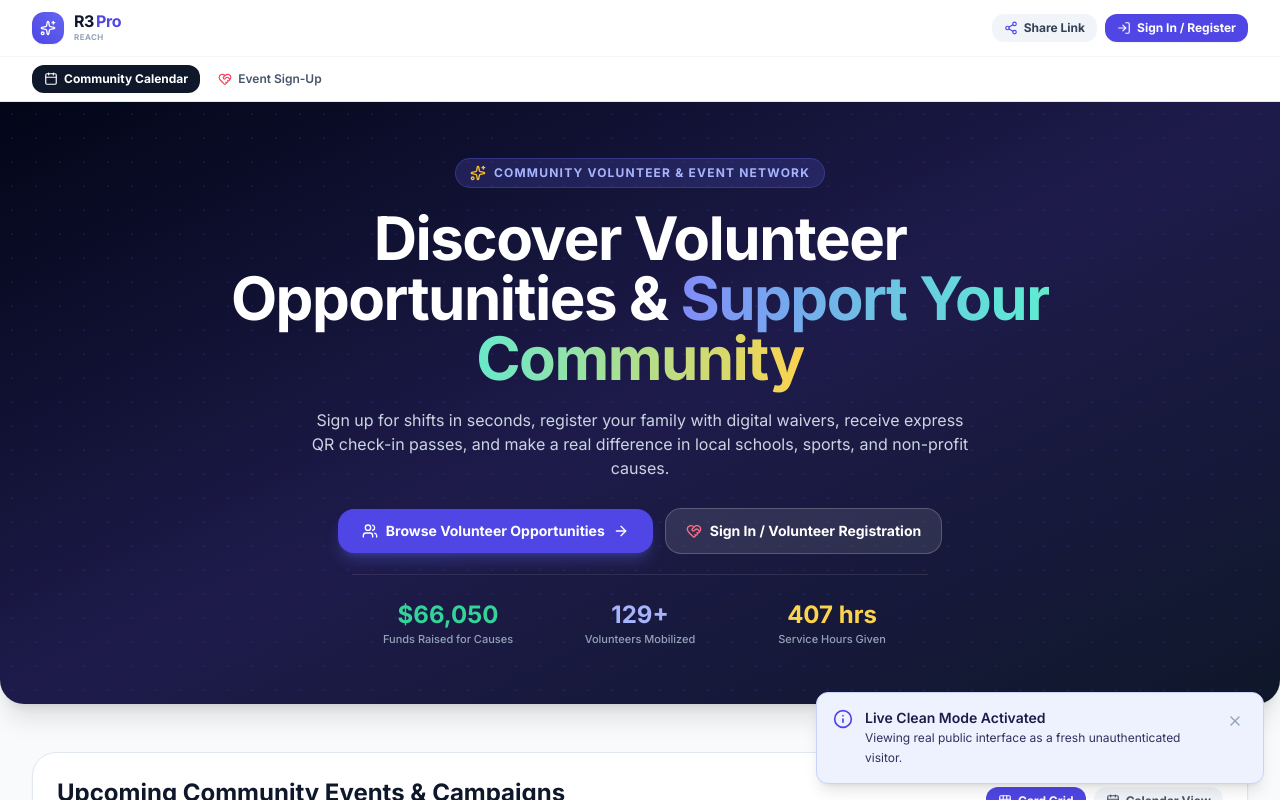
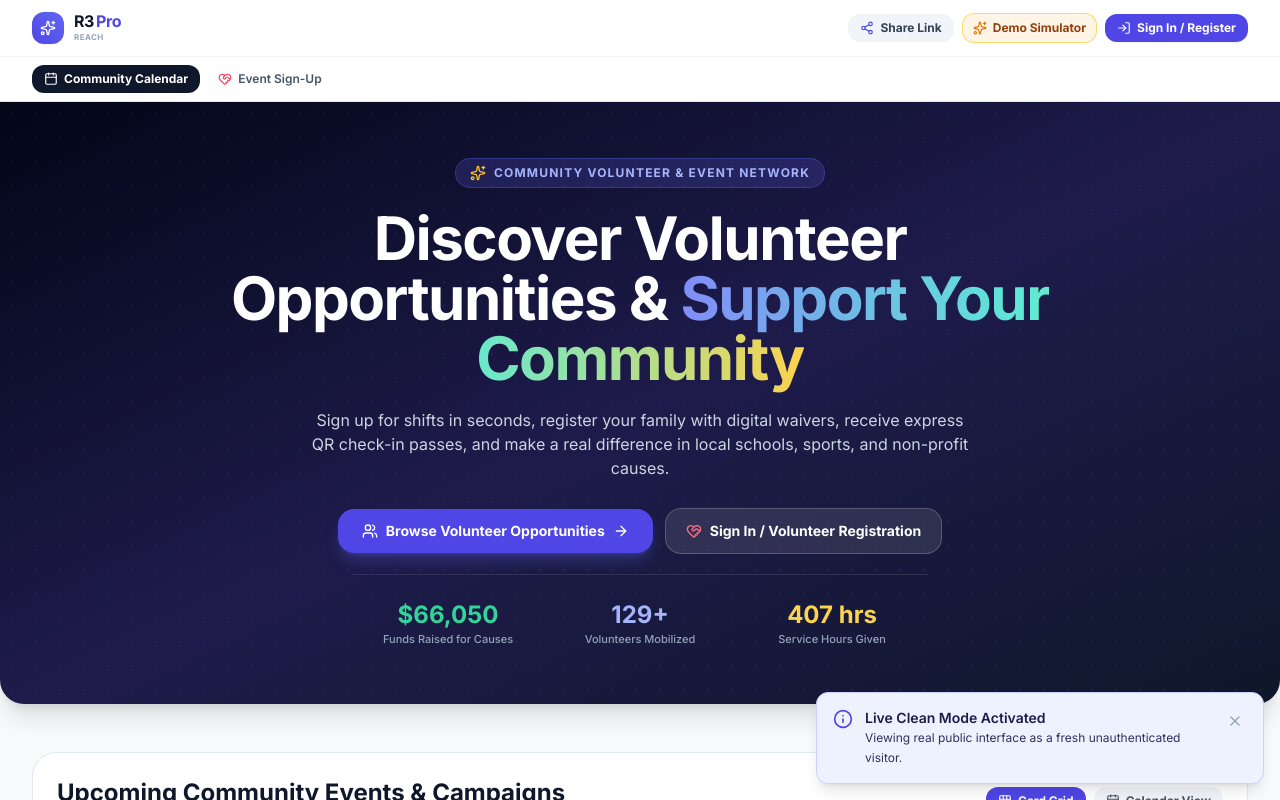
Before and after one commit to patchenu/R3Pro, a React (Vite) app: page / in a window 1280 px wide. Both pictures are taken after a click on the button "Live Mode". Shown: the top 800 px of the page. Built offline with nearby package versions, Linux system fonts and the light colour scheme.

Commit message:
feat(auth): enforce strict RBAC tab filtering in Live Mode on logout, retain full Demo Simulator feature showcase, and enable seamless 1-click mode switching

```diff
--- a/src/App.tsx
+++ b/src/App.tsx
@@ -24,7 +24,7 @@ import { AdminObservabilityHub } from './components/admin/AdminObservabilityHub'
 import { ImpersonationCommandPalette } from './components/admin/ImpersonationCommandPalette';
 
 const MainLayout: React.FC = () => {
-  const { activeRole, switchEvent, switchOrganization, isAuthenticated, isImpersonating, toggleCommandPalette } = useApp();
+  const { activeRole, switchEvent, switchOrganization, isAuthenticated, isDemoMode, isImpersonating, toggleCommandPalette } = useApp();
   const [activeTab, setActiveTab] = useState<string>('discovery_hub');
   const [isEventBuilderOpen, setIsEventBuilderOpen] = useState(false);
   const [isOrgWizardOpen, setIsOrgWizardOpen] = useState(false);
@@ -33,6 +33,16 @@ const MainLayout: React.FC = () => {
   const [showRoleSimulator, setShowRoleSimulator] = useState(true);
   const [isLegalModalOpen, setIsLegalModalOpen] = useState(false);
   const [activeLegalTab, setActiveLegalTab] = useState<LegalDocType>('terms');
+
+  // Guard against unauthenticated access to internal workspace tabs in live mode
+  useEffect(() => {
+    if (!isAuthenticated && !isDemoMode) {
+      const internalTabs = ['planner_dashboard', 'lead_portal', 'org_admin_view', 'admin_observability', 'vendor_portal', 'gap_analysis', 'reports_center', 'marketing_hub', 'kiosk_mode'];
+      if (internalTabs.includes(activeTab)) {
+        setActiveTab('discovery_hub');
+      }
+    }
+  }, [isAuthenticated, isDemoMode, activeTab]);
 
   const handleOpenLegal = (doc: LegalDocType) => {
     setActiveLegalTab(doc);
--- a/src/components/common/Navbar.tsx
+++ b/src/components/common/Navbar.tsx
@@ -22,7 +22,7 @@ export const Navbar: React.FC<NavbarProps> = ({
 }) => {
   const {
     currentOrg, currentEvent, organizations, events,
-    activeRole, currentUser, isAuthenticated, isDemoMode, approvalRequests, isAppAdmin,
+    activeRole, currentUser, isAuthenticated, isDemoMode, toggleDemoMode, approvalRequests, isAppAdmin,
     switchOrganization, switchEvent, openCommandPalette, showToast
   } = useApp();
 
@@ -30,10 +30,17 @@ export const Navbar: React.FC<NavbarProps> = ({
   const [isOrgWizardOpen, setIsOrgWizardOpen] = useState(false);
   const [isAuthModalOpen, setIsAuthModalOpen] = useState(false);
 
-  const isOrgAdmin = activeRole === 'org_admin' || currentUser.role === 'org_admin';
-  const isSuperAdmin = isAppAdmin || isOrgAdmin;
-  const isPlannerOrAdmin = isSuperAdmin || activeRole === 'event_planner' || currentUser.role === 'event_planner';
-  const isLeadOrAdmin = isPlannerOrAdmin || activeRole === 'committee_lead' || currentUser.role === 'committee_lead';
+  // Permissions are strictly guarded by authentication status in Live Mode (or active role in Demo Mode)
+  const isUserAuthenticated = isDemoMode || isAuthenticated;
+  const isOrgAdmin = isUserAuthenticated && (activeRole === 'org_admin' || currentUser.role === 'org_admin');
+  const isSuperAdmin = isUserAuthenticated && (isAppAdmin || isOrgAdmin);
+  const isPlanner = isUserAuthenticated && (activeRole === 'event_planner' || currentUser.role === 'event_planner');
+  const isPlannerOrAdmin = isSuperAdmin || isPlanner;
+  const isLead = isUserAuthenticated && (activeRole === 'committee_lead' || currentUser.role === 'committee_lead');
+  const isLeadOrAdmin = isPlannerOrAdmin || isLead;
+  const isVendor = isUserAuthenticated && (activeRole === 'vendor' || currentUser.role === 'vendor');
+  const isKiosk = isUserAuthenticated && (activeRole === 'kiosk' || currentUser.role === 'kiosk');
+
   // Context selectors only appear in Demo Simulator sandbox, never in clean Live mode
   const showContextSelectors = isDemoMode;
 
@@ -165,6 +172,19 @@ export const Navbar: React.FC<NavbarProps> = ({
                 >
                   <Plus className="w-3.5 h-3.5" />
                   <span className="hidden sm:inline">New Event</span>
+                </button>
+              )}
+
+              {/* Demo Mode Launcher (Visible in Live Mode to enter interactive demo sandbox) */}
+              {!isDemoMode && (
+                <button
+                  onClick={() => toggleDemoMode(true)}
+                  className="flex items-center gap-1.5 bg-amber-500/10 hover:bg-amber-500/20 text-amber-800 border border-amber-300/80 px-2.5 py-1.5 rounded-xl text-xs font-bold transition cursor-pointer shadow-xs"
+                  title="Switch to Demo Simulator Sandbox to explore all 6 roles and sample campaigns"
+                >
+                  <Sparkles className="w-3.5 h-3.5 text-amber-600" />
+                  <span className="hidden sm:inline">Demo Simulator</span>
+                  <span className="sm:hidden">Demo</span>
                 </button>
               )}
 
--- a/src/context/AppContext.tsx
+++ b/src/context/AppContext.tsx
@@ -457,19 +457,33 @@ export const AppProvider: React.FC<{ children: React.ReactNode }> = ({ children
     phone: '',
     role: 'volunteer',
     orgId: '',
-    isRegisteredUser: false
+    isRegisteredUser: false,
+    isAppAdmin: false
   };
 
   const currentOrg = data.organizations.find((o: Organization) => o.id === data.currentOrgId) || data.organizations[0];
-  const rawUser = data.users.find((u: User) => u.id === data.currentUserId) || data.users[0];
-  const isPatchen = Boolean(rawUser && rawUser.email && rawUser.email.toLowerCase().includes('patchen'));
+
+  // Resolve active user based on mode and auth state
+  const effectiveUserId = (!isDemoMode && !isAuthenticated) ? 'user_guest' : data.currentUserId;
+  const rawUser = effectiveUserId === 'user_guest'
+    ? guestUser
+    : (data.users.find((u: User) => u.id === effectiveUserId) || data.users[0]);
+
+  const isPatchen = Boolean(
+    (isDemoMode || isAuthenticated) &&
+    rawUser &&
+    rawUser.email &&
+    rawUser.email.toLowerCase().includes('patchen')
+  );
+
   const resolvedUser: User = isPatchen && (rawUser.role !== 'org_admin' || rawUser.isAppAdmin !== true)
     ? { ...rawUser, role: 'org_admin', isAppAdmin: true, orgId: rawUser.orgId || 'org_lincoln_pta' }
     : rawUser;
+
   const currentUser = (!isDemoMode && !isAuthenticated) ? guestUser : resolvedUser;
   const currentEvent = data.events.find((e: Event) => e.id === data.currentEventId) || data.events[0];
   const activeRole = currentUser.role;
-  const isAppAdmin = Boolean(currentUser?.isAppAdmin) || isPatchen;
+  const isAppAdmin = (!isDemoMode && !isAuthenticated) ? false : (Boolean(currentUser?.isAppAdmin) || isPatchen);
 
   // Read-only mutation interceptor
   const checkReadOnlyGuard = (actionName: string): boolean => {
@@ -486,6 +500,7 @@ export const AppProvider: React.FC<{ children: React.ReactNode }> = ({ children
       matchedUser = data.users.find((u: User) => u.role === role) || data.users[0];
     }
     setData((prev: any) => ({ ...prev, currentUserId: matchedUser?.id || prev.currentUserId }));
+    setIsAuthenticated(true);
     showToast('info', `Switched Role: ${role.toUpperCase()}`, `Now acting as ${matchedUser?.name} (${role})`);
   };
 
```
